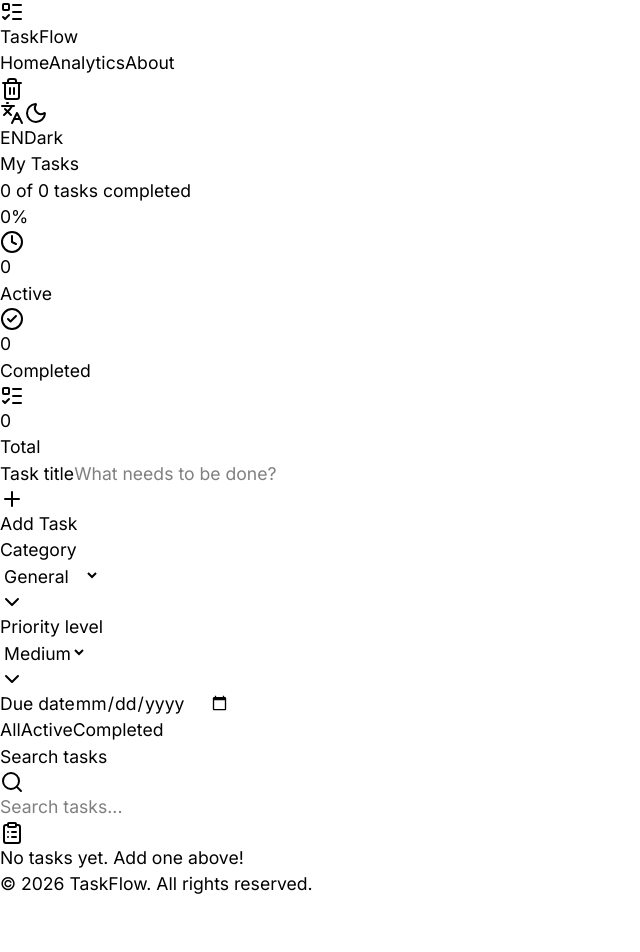
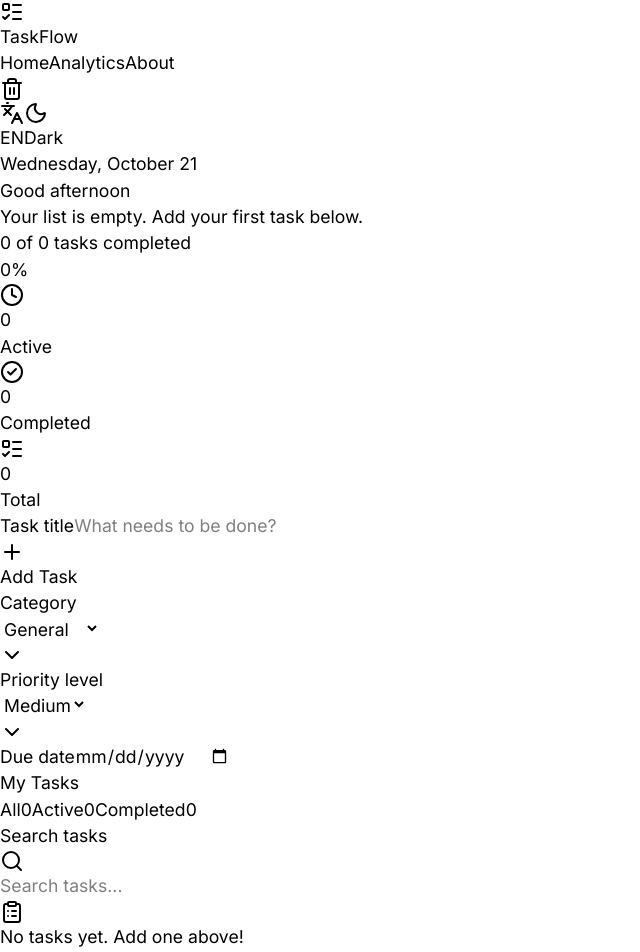
Before and after one commit to sieve-dev-sudo/taskflow-frontend, a React (Vite) app: page / in a window 1280 px wide. Shown: the top 952 px of the page, without its empty margins (0-640 px from the left). Before the commit the page ends 897 px from the top, so only its background shows below. Built offline with nearby package versions, Linux system fonts and the light colour scheme.

Commit message:
feat: add greeting, summary, and new toolbar layout to Home

```diff
--- a/src/pages/Home.jsx
+++ b/src/pages/Home.jsx
@@ -14,11 +14,35 @@ import { useLanguage } from '../context/LanguageContext'
 function Home() {
   const { tasks, isLoading, bulkComplete, bulkDelete } = useTasks()
   const { showToast } = useToast()
-  const { t } = useLanguage()
+  const { t, locale } = useLanguage()
   const [filter, setFilter] = useState('All')
   const [searchQuery, setSearchQuery] = useState('')
   const [selectionMode, setSelectionMode] = useState(false)
   const [selectedIds, setSelectedIds] = useState([])
+
+  const now = new Date()
+  const hour = now.getHours()
+  const greetingKey =
+    hour < 12 ? 'greeting.morning' : hour < 18 ? 'greeting.afternoon' : 'greeting.evening'
+  const dateLabel = now.toLocaleDateString(locale, {
+    weekday: 'long',
+    month: 'long',
+    day: 'numeric',
+  })
+
+  const completedCount = tasks.filter((task) => task.completed).length
+  const remaining = tasks.length - completedCount
+  const counts = {
+    All: tasks.length,
+    Active: remaining,
+    Completed: completedCount,
+  }
+
+  let summary
+  if (tasks.length === 0) summary = t('home.summaryNone')
+  else if (remaining === 0) summary = t('home.summaryDone')
+  else if (remaining === 1) summary = t('home.summaryOne')
+  else summary = t('home.summaryLeft', { count: remaining })
 
   const filteredTasks = tasks
     .filter((task) => {
@@ -59,44 +83,57 @@ function Home() {
 
   return (
     <div className="space-y-6">
-      <div className="flex items-center justify-between">
-        <h2 className="text-2xl font-semibold text-slate-900 dark:text-slate-100">
+      <header className="space-y-1">
+        <p className="text-sm font-medium text-indigo-600 dark:text-indigo-300">
+          {dateLabel}
+        </p>
+        <h1 className="text-3xl font-bold tracking-tight text-slate-900 dark:text-slate-100">
+          {t(greetingKey)}
+        </h1>
+        <p className="text-slate-600 dark:text-slate-400">{summary}</p>
+      </header>
+
+      {isLoading ? <StatsDashboardSkeleton /> : <StatsDashboard tasks={tasks} />}
+
+      <TaskForm />
+
+      <section className="space-y-4">
+        <div className="flex items-center justify-between gap-3">
+          <h2 className="text-lg font-semibold text-slate-900 dark:text-slate-100">
             {t('home.title')}
           </h2>
           {tasks.length > 0 && (
             <button
               onClick={handleToggleSelectionMode}
               aria-pressed={selectionMode}
-            className={`flex items-center gap-1.5 px-3 py-1.5 text-sm rounded-lg border focus:outline-none focus-visible:ring-2 focus-visible:ring-indigo-500 ${
+              className={
                 selectionMode
-                ? 'bg-indigo-600 text-white border-indigo-600'
-                : 'text-slate-600 dark:text-slate-300 border-slate-300 dark:border-slate-700 hover:bg-slate-100 dark:hover:bg-slate-800'
-            }`}
+                  ? 'inline-flex items-center gap-2 rounded-xl border border-indigo-600 bg-indigo-600 px-3.5 py-2 text-sm font-medium text-white transition hover:bg-indigo-500 focus:outline-none focus-visible:ring-4 focus-visible:ring-indigo-200 dark:focus-visible:ring-indigo-500/30'
+                  : 'btn-ghost'
+              }
             >
-            <CheckSquare className="w-4 h-4" />
+              <CheckSquare className="h-4 w-4" />
               {selectionMode ? t('home.cancel') : t('home.select')}
             </button>
           )}
         </div>
 
-      {isLoading ? (
-        <StatsDashboardSkeleton />
-      ) : (
-        <StatsDashboard tasks={tasks} />
-      )}
-      <div className="p-5 border border-slate-200 dark:border-slate-700 rounded-xl bg-white dark:bg-slate-800 shadow-sm space-y-4">
-        <TaskForm />
-        <div className="flex flex-col sm:flex-row gap-3 sm:items-center">
-          <TaskFilter activeFilter={filter} onFilterChange={setFilter} />
+        <div className="flex flex-col gap-3 sm:flex-row sm:items-center sm:justify-between">
+          <TaskFilter
+            activeFilter={filter}
+            onFilterChange={setFilter}
+            counts={counts}
+          />
           <SearchBar value={searchQuery} onChange={setSearchQuery} />
         </div>
-      </div>
+
         <BulkActionBar
           selectedCount={selectedIds.length}
           onComplete={handleBulkComplete}
           onDelete={handleBulkDelete}
           onClear={() => setSelectedIds([])}
         />
+
         {!isLoading && (
           <TaskList
             tasks={filteredTasks}
@@ -106,6 +143,7 @@ function Home() {
             onToggleSelect={handleToggleSelect}
           />
         )}
+      </section>
     </div>
   )
 }
```
Lines whose indentation alone changed are shown as unchanged.
